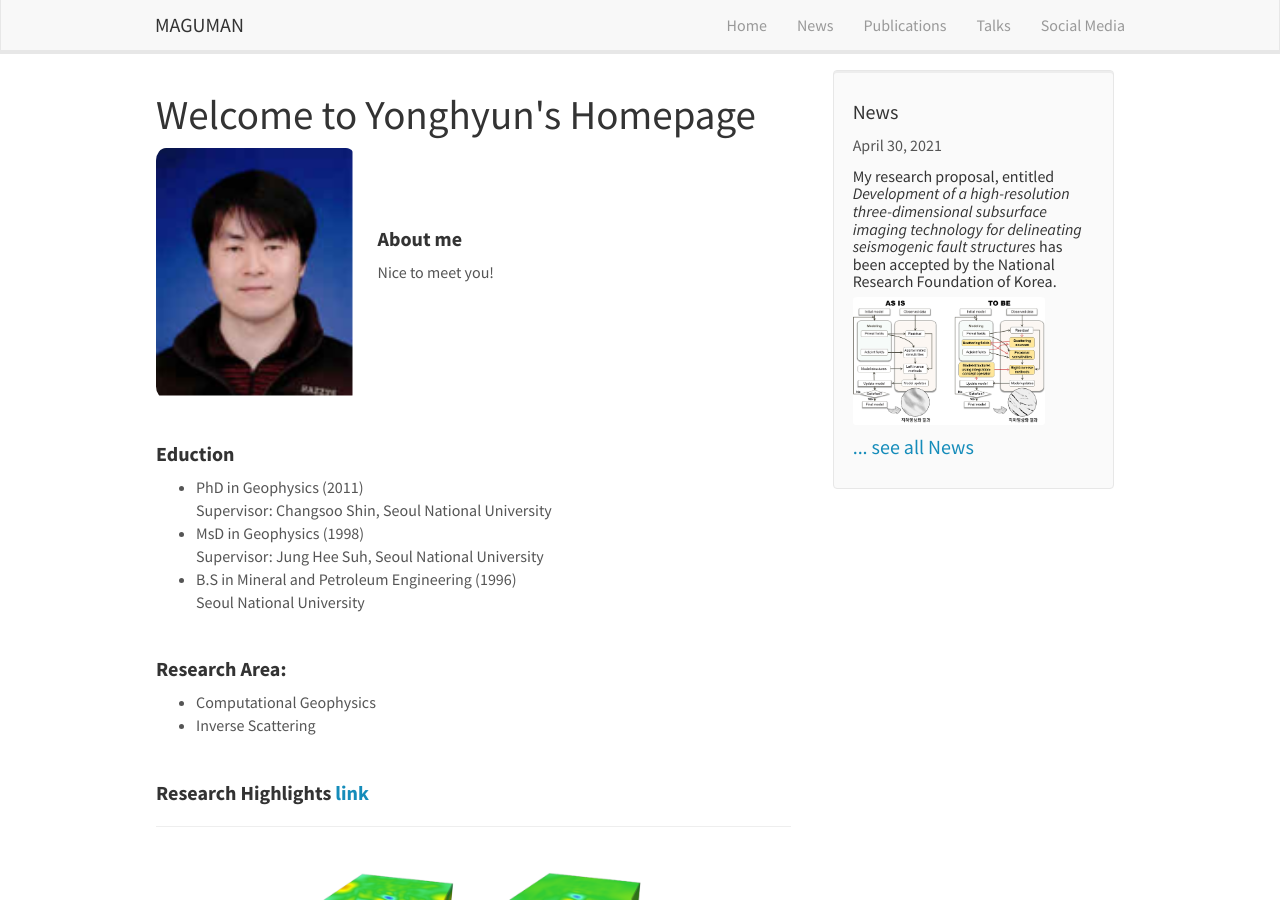
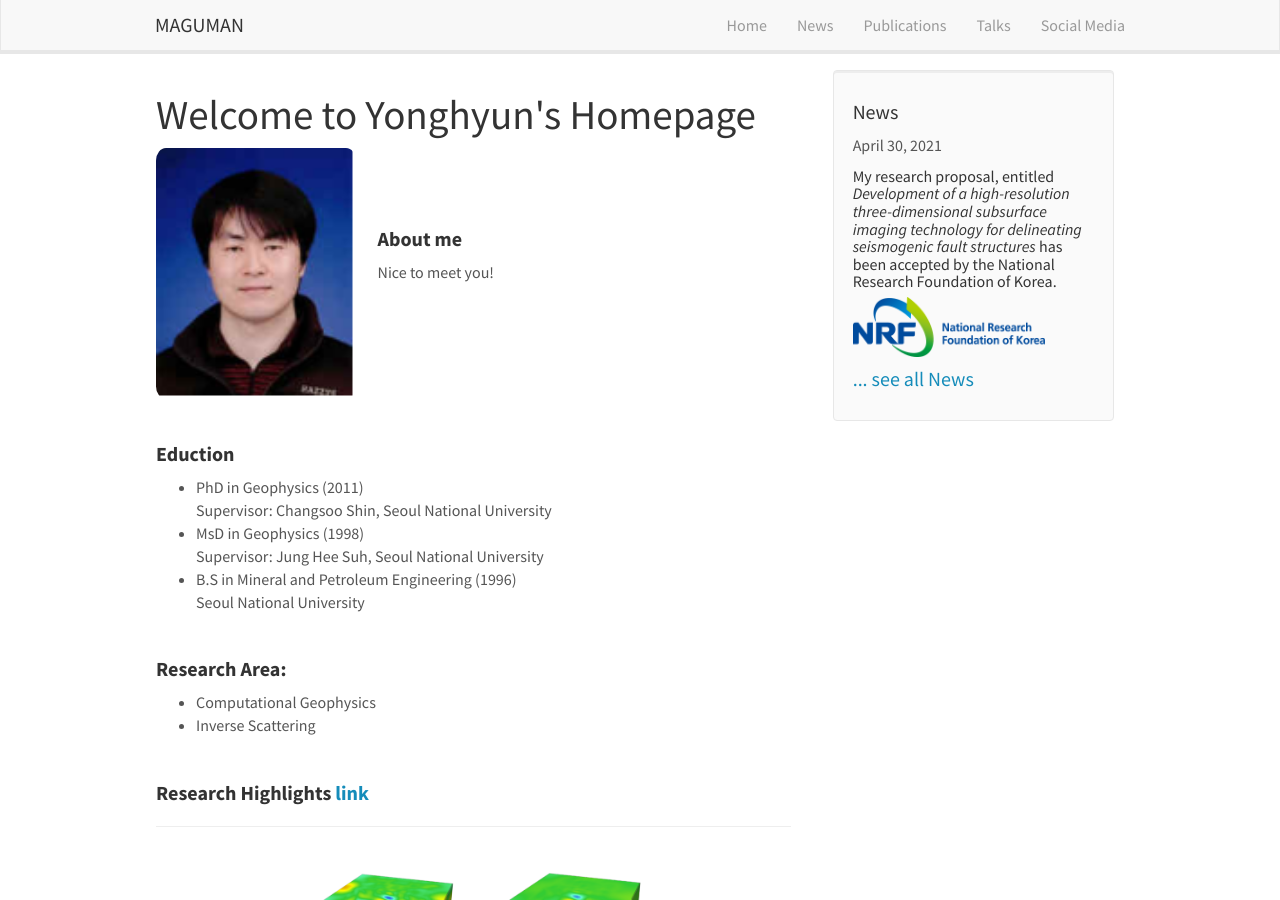
Before and after one commit to maguman/maguman.github.io, a Jekyll site: the page built from _pages/home.md, in a window 1280 px wide and 900 px high. Built offline with Jekyll 4.4.1, drawn with Linux system fonts in a browser that asks for light colours; nearby versions of some CDN libraries.

Commit message:
Update news.yml

```diff
--- a/_data/news.yml
+++ b/_data/news.yml
@@ -1,7 +1,7 @@
 - date: April 30, 2021
   headline: "My research proposal, entitled <em>Development of a high-resolution three-dimensional subsurface imaging technology for
   delineating seismogenic fault structures</em>
-  has been accepted by the National Research Foundation of Korea.<img src='/images/pubpic/nrf21_asistobe.png' class='img-responsive' style='max-width: 192px' />"
+  has been accepted by the National Research Foundation of Korea.<img src='/images/pubpic/img-header-nrf-logo-p.png' class='img-responsive' style='max-width: 192px' />"
 
 #- date: October 17, 2021
 #  headline: "Starting this webpage based on the source code taken from <a href="https://wangyf.github.io/">Yongfei Wang's Homepage</a>. It will get better."
```
